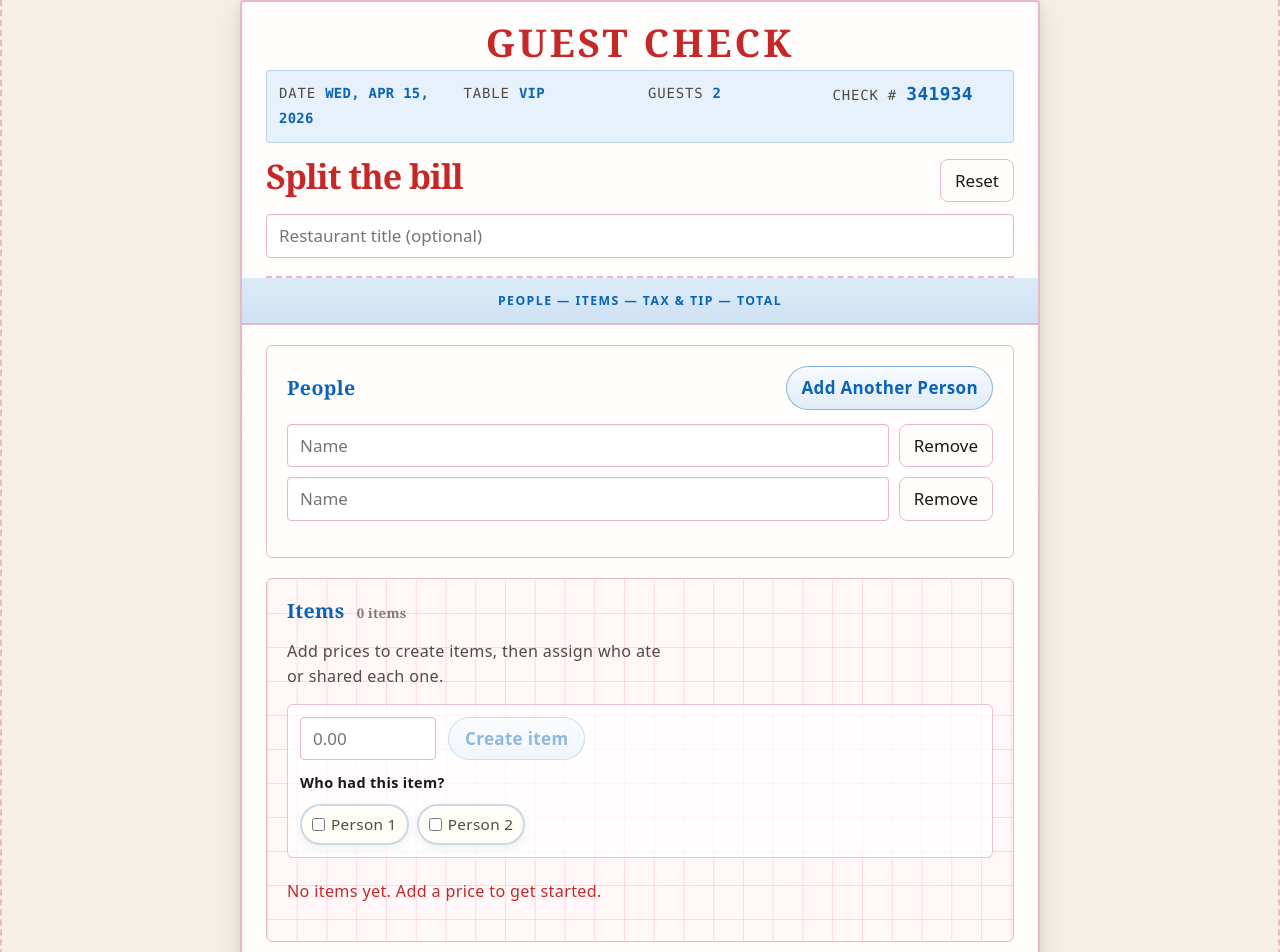
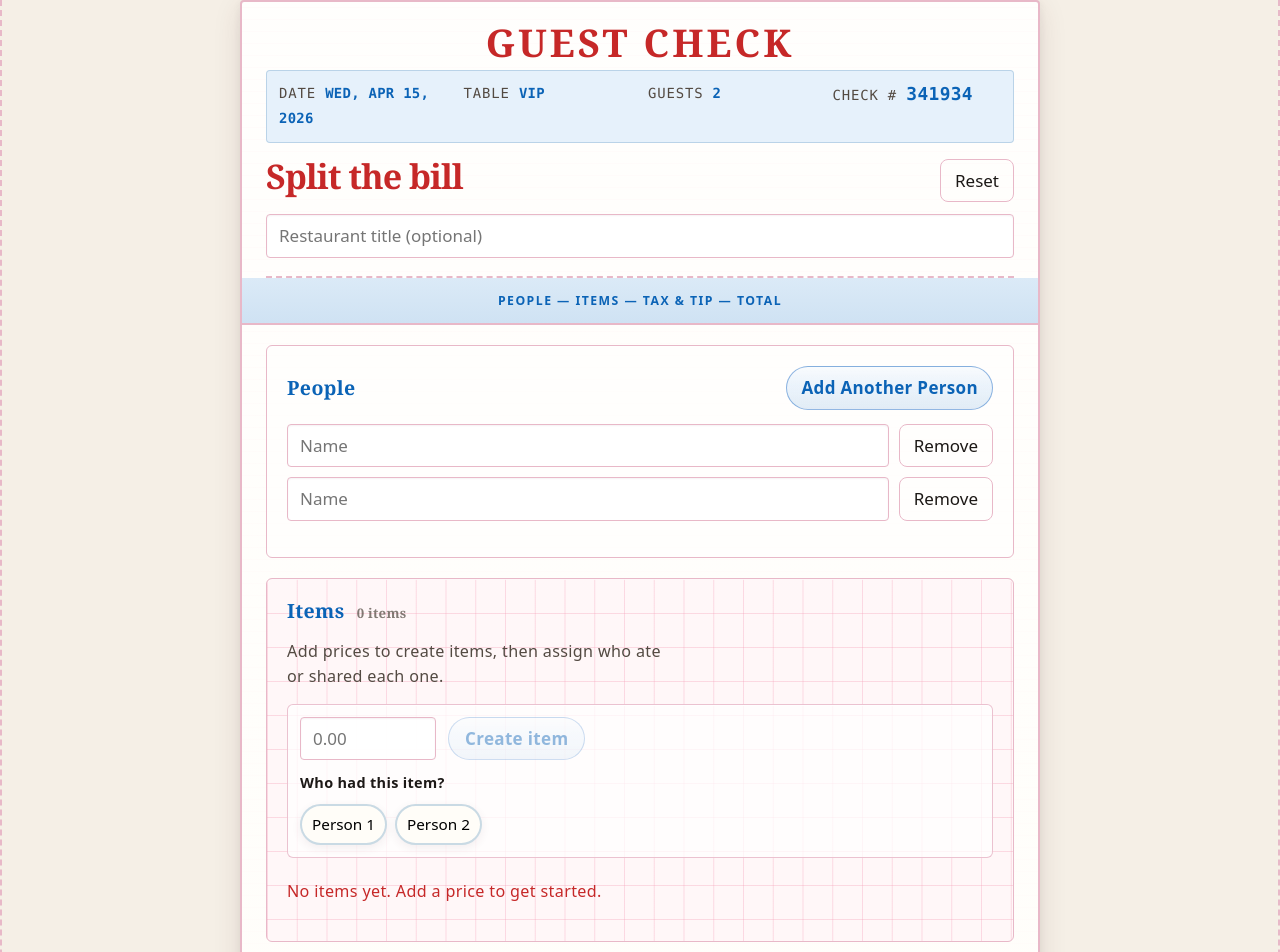
Before and after one commit to operana/split-the-bill, a React (Vite) app in the folder split-the-bill/: page / in a window 1280 px wide. Shown: the top 952 px of the page. Built offline with nearby package versions, Linux system fonts and the light colour scheme.

Commit message:
refactor bill chip component to use button for improved accessibility

```diff
--- a/split-the-bill/src/App.css
+++ b/split-the-bill/src/App.css
@@ -510,12 +510,15 @@ html, body {
   display: inline-flex;
   align-items: center;
   gap: 6px;
+  font: inherit;
   font-size: 0.9rem;
   padding: 6px 10px;
   border-radius: 999px;
   border: 2px solid rgba(13, 92, 156, 0.22);
   background: var(--bg);
   cursor: pointer;
+  text-align: left;
+  appearance: none;
   transition: transform 120ms ease, background 120ms ease, border-color 120ms ease;
   box-shadow: 0 3px 10px rgba(80, 40, 60, 0.07);
 }
@@ -524,12 +527,12 @@ html, body {
   transform: translateY(-1px);
 }
 
-.bill-chip input:checked + span {
+.bill-chip[aria-checked='true'] span {
   color: var(--diner-blue);
   font-weight: 800;
 }
 
-.bill-chip:has(input:checked) {
+.bill-chip[aria-checked='true'] {
   border-color: rgba(21, 101, 192, 0.55);
   background: var(--butter-soft);
 }
--- a/split-the-bill/src/App.jsx
+++ b/split-the-bill/src/App.jsx
@@ -588,30 +588,23 @@ export default function App() {
                 const checked = newItemAssigneeIds.includes(p.id)
                 const label = p.name.trim() || `Person ${i + 1}`
                 return (
-                  <label
+                  <button
                     key={p.id}
+                    type="button"
                     className="bill-chip"
-                    onClick={(e) => {
-                      // If the checkbox itself was clicked, its onChange will handle toggling.
-                      if (e.target && e.target.tagName === 'INPUT') return
+                    role="checkbox"
+                    aria-checked={checked}
+                    onMouseDown={(e) => {
+                      // Avoid moving focus off the price input on desktop.
+                      e.preventDefault()
+                    }}
+                    onClick={() => {
                       toggleNewItemAssignee(p.id)
                       requestAnimationFrame(() => newItemPriceRef.current?.focus())
                     }}
                   >
-                    <input
-                      type="checkbox"
-                      checked={checked}
-                      onPointerDown={(e) => {
-                        // Keep the price input focused so iOS doesn't dismiss the decimal keypad.
-                        e.preventDefault()
-                      }}
-                      onChange={() => {
-                        toggleNewItemAssignee(p.id)
-                        requestAnimationFrame(() => newItemPriceRef.current?.focus())
-                      }}
-                    />
                     <span>{label}</span>
-                  </label>
+                  </button>
                 )
               })}
             </div>
```
